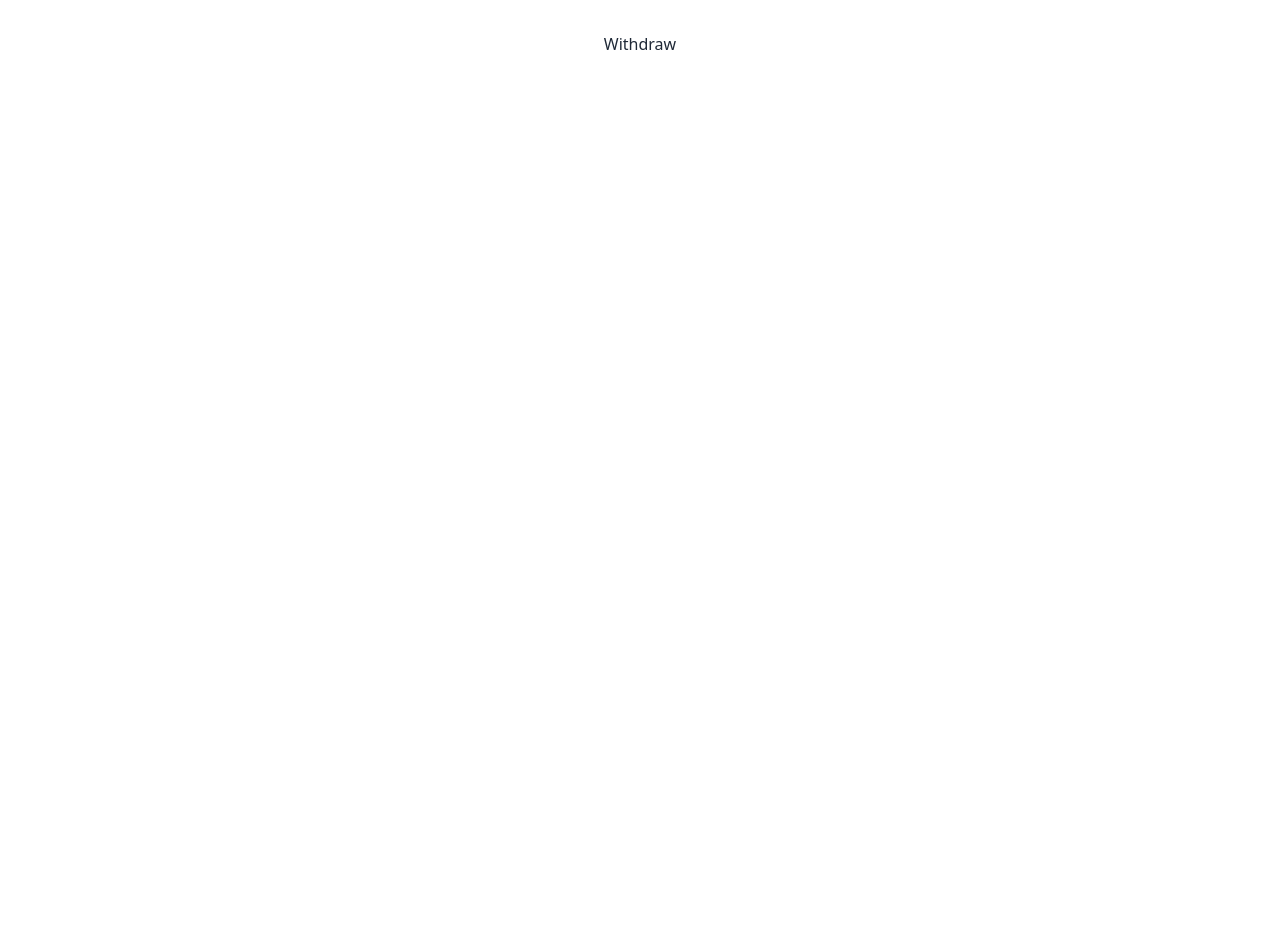
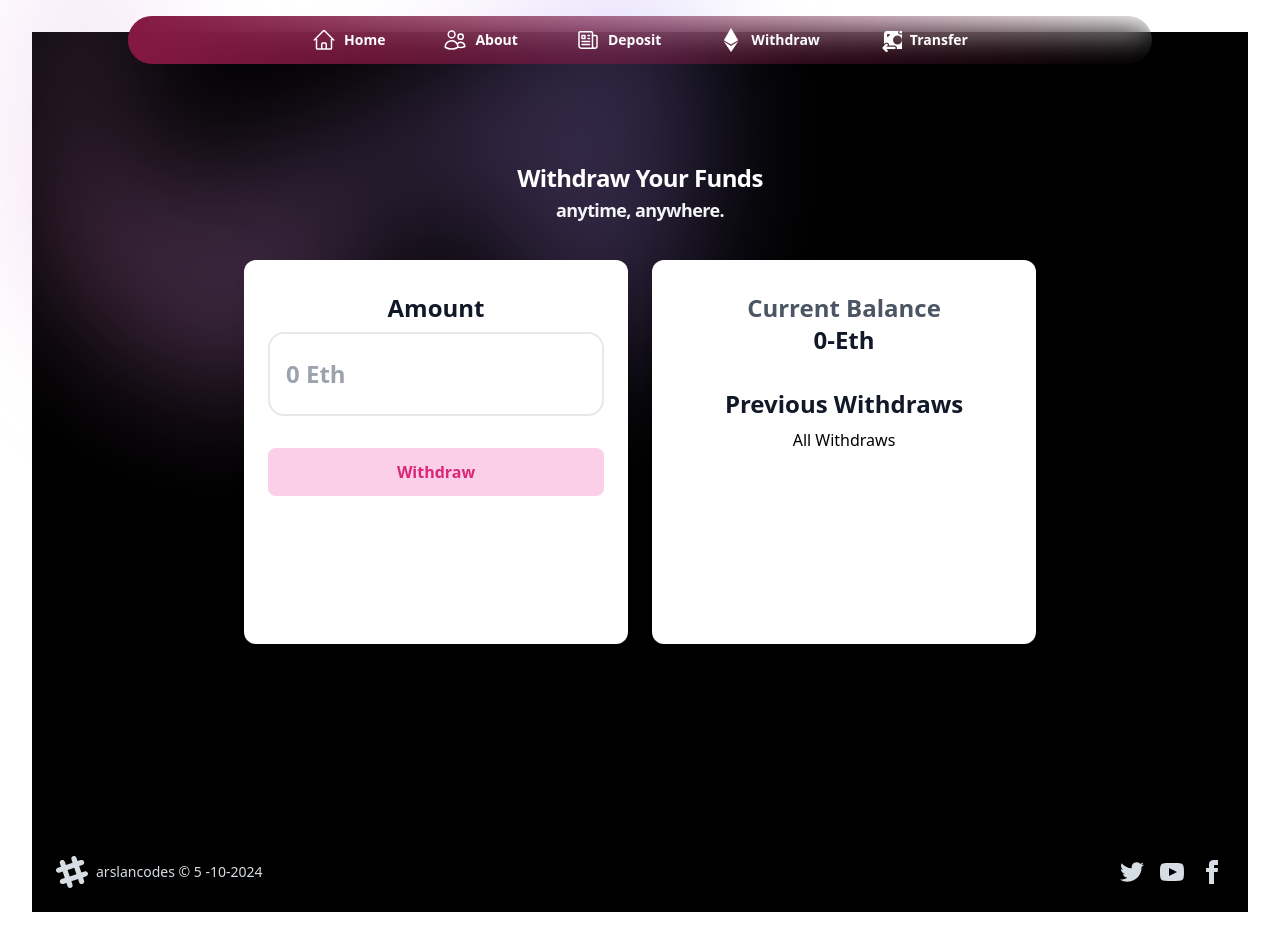
Before and after one commit to arslan-codes/Decentralized-BankDapp, a React (Vite) app in the folder frontend/: page /withdraw in a window 1280 px wide. Before the commit the page ends 800 px from the top, so only its background shows below. Built offline with nearby package versions, Linux system fonts and the light colour scheme.

Commit message:
withdraw page

```diff
--- a/frontend/src/components/Layout.jsx
+++ b/frontend/src/components/Layout.jsx
@@ -5,7 +5,24 @@ const Layout = ({ children }) => {
   return (
     <div>
       <Header></Header>
-      {children}
+      <div className="bg-black text-white min-h-screen ">
+        <div className="relative isolate px-6 ">
+          <div
+            className="absolute inset-x-0 -top-40 -z-10 transform-gpu overflow-hidden blur-3xl sm:-top-80"
+            aria-hidden="true"
+          >
+            <div
+              className="relative left-[calc(50%-11rem)] aspect-[1155/678] w-[36.125rem] -translate-x-1/2 rotate-[30deg] bg-gradient-to-tr from-[#ff80b5] to-[#9089fc] opacity-30 sm:left-[calc(50%-30rem)] sm:w-[72.1875rem]"
+              style={{
+                clipPath:
+                  "polygon(74.1% 44.1%, 100% 61.6%, 97.5% 26.9%, 85.5% 0.1%, 80.7% 2%, 72.5% 32.5%, 60.2% 62.4%, 52.4% 68.1%, 47.5% 58.3%, 45.2% 34.5%, 27.5% 76.7%, 0.1% 64.9%, 17.9% 100%, 27.6% 76.8%, 76.1% 97.7%, 74.1% 44.1%)",
+              }}
+            ></div>
+          </div>
+          {children}
+        </div>
+      </div>
+
       <Footer></Footer>
     </div>
   );
--- a/frontend/src/pages/Deposit.jsx
+++ b/frontend/src/pages/Deposit.jsx
@@ -5,21 +5,6 @@ const Deposit = () => {
   const [Balance, setBalance] = useState(0);
   return (
     <Layout>
-      <div className="bg-black text-white min-h-screen ">
-        <div className="relative isolate px-2 ">
-          <div
-            className="absolute inset-x-0 -top-40 -z-10 transform-gpu overflow-hidden blur-3xl sm:-top-80"
-            aria-hidden="true"
-          >
-            <div
-              className="relative left-[calc(50%-11rem)] aspect-[1155/678] w-[36.125rem] -translate-x-1/2 rotate-[30deg] bg-gradient-to-tr from-[#ff80b5] to-[#9089fc] opacity-30 sm:left-[calc(50%-30rem)] sm:w-[72.1875rem]"
-              style={{
-                clipPath:
-                  "polygon(74.1% 44.1%, 100% 61.6%, 97.5% 26.9%, 85.5% 0.1%, 80.7% 2%, 72.5% 32.5%, 60.2% 62.4%, 52.4% 68.1%, 47.5% 58.3%, 45.2% 34.5%, 27.5% 76.7%, 0.1% 64.9%, 17.9% 100%, 27.6% 76.8%, 76.1% 97.7%, 74.1% 44.1%)",
-              }}
-            ></div>
-          </div>
-
       <div className="mx-auto max-w-2xl py-14 sm:py-28 lg:py-30">
         <div className="sm:mx-auto sm:w-full sm:max-w-sm">
           <h2 className="mt-4 text-center text-2xl/9 font-bold tracking-tight text-white">
@@ -40,8 +25,11 @@ const Deposit = () => {
                 </p>
                 <input
                   type="text"
-                      placeholder="Arslan"
-                      className="text-base sm:text-2xl w-full form-control font-semibold text-gray-800 bg-transparent py-3 sm:py-6  outline-offset-2 ring-offset-neutral  focus:rounded-2xl px-2 sm:px-4 focus:ring-blue-500 focus:border-blue-500 block "
+                  placeholder="Name"
+                  className="text-base  border-2 border-gray-200    rounded-2xl
+                  sm:text-2xl w-full form-control font-semibold text-gray-800
+                  py-3 sm:py-6   ring-black  focus:rounded-2xl px-2 sm:px-4
+                   focus:ring-blue-500 focus:border-blue-500 block "
                 />
               </div>
             </div>
@@ -55,7 +43,10 @@ const Deposit = () => {
                 <input
                   type="text"
                   placeholder="0 Eth"
-                      className="text-base sm:text-2xl w-full form-control font-semibold text-gray-800 bg-transparent py-3 sm:py-6  outline-offset-2 ring-offset-neutral  focus:rounded-2xl px-2 sm:px-4 focus:ring-blue-500 focus:border-blue-500 block "
+                  className="text-base  border-2 border-gray-200    rounded-2xl
+                  sm:text-2xl w-full form-control font-semibold text-gray-800
+                  py-3 sm:py-6   ring-black  focus:rounded-2xl px-2 sm:px-4
+                   focus:ring-blue-500 focus:border-blue-500 block "
                 />
               </div>
             </div>
@@ -71,8 +62,7 @@ const Deposit = () => {
             <div className="flex justify-start items-center mb-4">
               <div className="w-full">
                 <p className="text-gray-600 text-sm sm:text-2xl font-semibold my-1 sm:my-2">
-                      Current Balance{" "}
-                      <p className="text-gray-900">{Balance}-Eth</p>
+                  Current Balance <p className="text-gray-900">{Balance}-Eth</p>
                 </p>
               </div>
             </div>
@@ -93,72 +83,6 @@ const Deposit = () => {
             {/* Get Started Button */}
           </SwapForm>
         </div>
-
-            {/* <div className="flex min-h-full flex-1 rounded-2xl  bg-slate-700  flex-col justify-center px-2 py-12 lg:px-8"> */}
-            {/* <div className="mt-3 text-center  sm:mx-auto sm:w-full ">
-              <form action="#" method="POST" className="space-y-6">
-                <div>
-                  <label
-                    htmlFor="email"
-                    className="block weig text-base font-medium text-gray-100"
-                  >
-                    Name
-                  </label>
-                  <div className="mt-2 flex justify-center">
-                    <input
-                      id="name"
-                      name="name"
-                      type="text"
-                      required
-                      className="block w-3/4 rounded-md border-0 py-1.5 text-gray-900 shadow-sm ring-1 ring-inset ring-gray-300 placeholder:text-gray-400 focus:ring-2 focus:ring-inset focus:ring-indigo-600 sm:text-sm/6"
-                    />
-                  </div>
-                </div>
-
-                <div>
-                  <div className="flex items-center justify-center">
-                    <label
-                      htmlFor="password"
-                      className="block text-sm/6 font-medium text-gray-100"
-                    >
-                      Amount in Eth
-                    </label>
-                  </div>
-                  <div className="mt-2 flex justify-center">
-                    <input
-                      id="password"
-                      name="password"
-                      type="password"
-                      required
-                      autoComplete="current-password"
-                      className="block w-3/4 rounded-md border-0 py-1.5 text-gray-900 shadow-sm ring-1 ring-inset ring-gray-300 placeholder:text-gray-400 focus:ring-2 focus:ring-inset focus:ring-indigo-600 sm:text-sm/6"
-                    />
-                  </div>
-                </div>
-
-                <div>
-                  <button
-                    type="submit"
-                    className="flex w-full justify-center rounded-md bg-indigo-600 px-3 py-1.5 text-sm/6 font-semibold text-white shadow-sm hover:bg-indigo-500 focus-visible:outline focus-visible:outline-2 focus-visible:outline-offset-2 focus-visible:outline-indigo-600"
-                  >
-                    Sign in
-                  </button>
-                </div>
-              </form>
-
-              <p className="mt-10 text-center text-sm/6 text-gray-500">
-                Not a member?{" "}
-                <a
-                  href="#"
-                  className="font-semibold text-indigo-600 hover:text-indigo-500"
-                >
-                  Start a 14 day free trial
-                </a>
-              </p>
-            </div> */}
-            {/* </div> */}
-          </div>
-        </div>
       </div>
     </Layout>
   );
--- a/frontend/src/pages/Hero.jsx
+++ b/frontend/src/pages/Hero.jsx
@@ -7,21 +7,6 @@ const Hero = () => {
 
   return (
     <Layout>
-      {" "}
-      <div className="bg-black text-white min-h-screen ">
-        <div className="relative isolate px-6 ">
-          <div
-            className="absolute inset-x-0 -top-40 -z-10 transform-gpu overflow-hidden blur-3xl sm:-top-80"
-            aria-hidden="true"
-          >
-            <div
-              className="relative left-[calc(50%-11rem)] aspect-[1155/678] w-[36.125rem] -translate-x-1/2 rotate-[30deg] bg-gradient-to-tr from-[#ff80b5] to-[#9089fc] opacity-30 sm:left-[calc(50%-30rem)] sm:w-[72.1875rem]"
-              style={{
-                clipPath:
-                  "polygon(74.1% 44.1%, 100% 61.6%, 97.5% 26.9%, 85.5% 0.1%, 80.7% 2%, 72.5% 32.5%, 60.2% 62.4%, 52.4% 68.1%, 47.5% 58.3%, 45.2% 34.5%, 27.5% 76.7%, 0.1% 64.9%, 17.9% 100%, 27.6% 76.8%, 76.1% 97.7%, 74.1% 44.1%)",
-              }}
-            ></div>
-          </div>
       <div className="mx-auto max-w-2xl py-28 sm:py-48 lg:py-30">
         <div className="hidden sm:mb-8 sm:flex sm:justify-center">
           {/* <div className="relative rounded-full px-3 py-1 text-sm leading-6  text-white ring-1 ring-gray-900/10 hover:ring-gray-900/20">
@@ -60,8 +45,6 @@ const Hero = () => {
           </div>
         </div>
       </div>
-        </div>
-      </div>
     </Layout>
   );
 };
--- a/frontend/src/pages/Withdraw.jsx
+++ b/frontend/src/pages/Withdraw.jsx
@@ -1,7 +1,76 @@
-import React from "react";
+import React, { useState } from "react";
+import Layout from "../components/Layout";
+import SwapForm from "./SwapFrom";
+const Withdraw = () => {
+  const [Balance, setBalance] = useState(0);
+  return (
+    <Layout>
+      <div className="mx-auto max-w-2xl py-14 sm:py-28 lg:py-30">
+        <div className="sm:mx-auto sm:w-full sm:max-w-sm">
+          <h2 className="mt-4 text-center text-2xl/9 font-bold tracking-tight text-white">
+            Withdraw Your Funds
+            <h1 className="text-base md:text-lg text-center font-semibold text-gray-100 mb-6">
+              anytime, anywhere.
+            </h1>
+          </h2>
+        </div>
+        {/* <SwapForm></SwapForm> */}
+        <div className="flex flex-col md:flex-row  md:space-x-6  m-6 justify-center ">
+          <SwapForm>
+            {/* Sell Section */}
 
-const Withdraw = () => {
-  return <div>Withdraw</div>;
+            {/* Buy Section */}
+            <div className="flex justify-start items-center mb-4">
+              <div className="w-full">
+                <p className="text-gray-900 text-base sm:text-2xl font-semibold my-1 sm:my-2">
+                  Amount
+                </p>
+                <input
+                  type="text"
+                  placeholder="0 Eth"
+                  className="text-base  border-2 border-gray-200    rounded-2xl
+                  sm:text-2xl w-full form-control font-semibold text-gray-800
+                  py-3 sm:py-6   ring-black  focus:rounded-2xl px-2 sm:px-4
+                   focus:ring-blue-500 focus:border-blue-500 block "
+                />
+              </div>
+            </div>
+            <div className="flex justify-center">
+              <button className="w-3/4  sm:w-full bg-pink-200 text-pink-600 font-semibold py-3 rounded-lg mt-4">
+                Withdraw
+              </button>
+            </div>
+            {/* Get Started Button */}
+          </SwapForm>
+          <SwapForm>
+            {/* Sell Section */}
+            <div className="flex justify-start items-center mb-4">
+              <div className="w-full">
+                <p className="text-gray-600 text-sm sm:text-2xl font-semibold my-1 sm:my-2">
+                  Current Balance <p className="text-gray-900">{Balance}-Eth</p>
+                </p>
+              </div>
+            </div>
+
+            {/* Buy Section */}
+            <div className="flex justify-start items-center mb-4">
+              <div className="w-full">
+                <p className="text-gray-900 text-base sm:text-2xl font-semibold my-1 sm:my-2">
+                  Previous Withdraws
+                </p>{" "}
+                <div>
+                  {" "}
+                  <p className="text-black">All Withdraws</p>
+                </div>
+              </div>
+            </div>
+
+            {/* Get Started Button */}
+          </SwapForm>
+        </div>
+      </div>
+    </Layout>
+  );
 };
 
 export default Withdraw;
```
Lines whose indentation alone changed are shown as unchanged.
